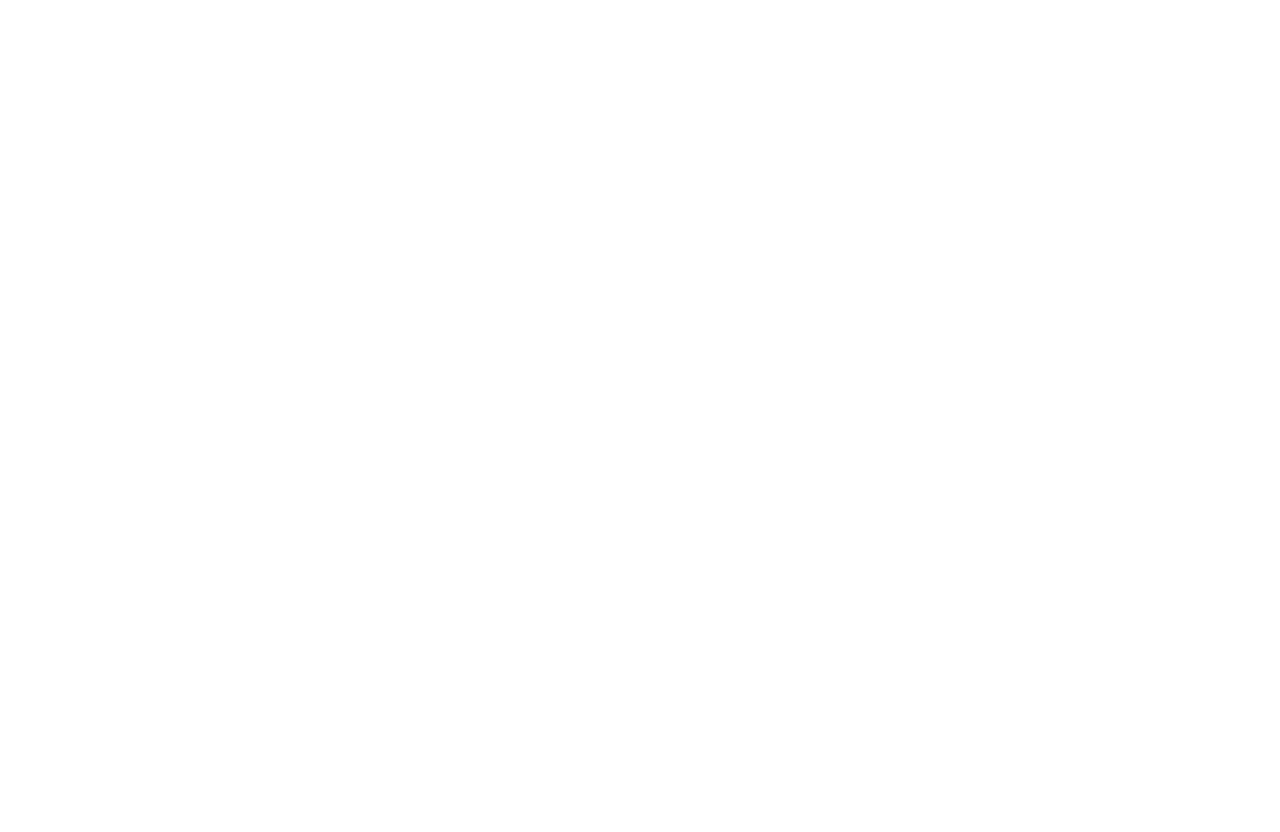
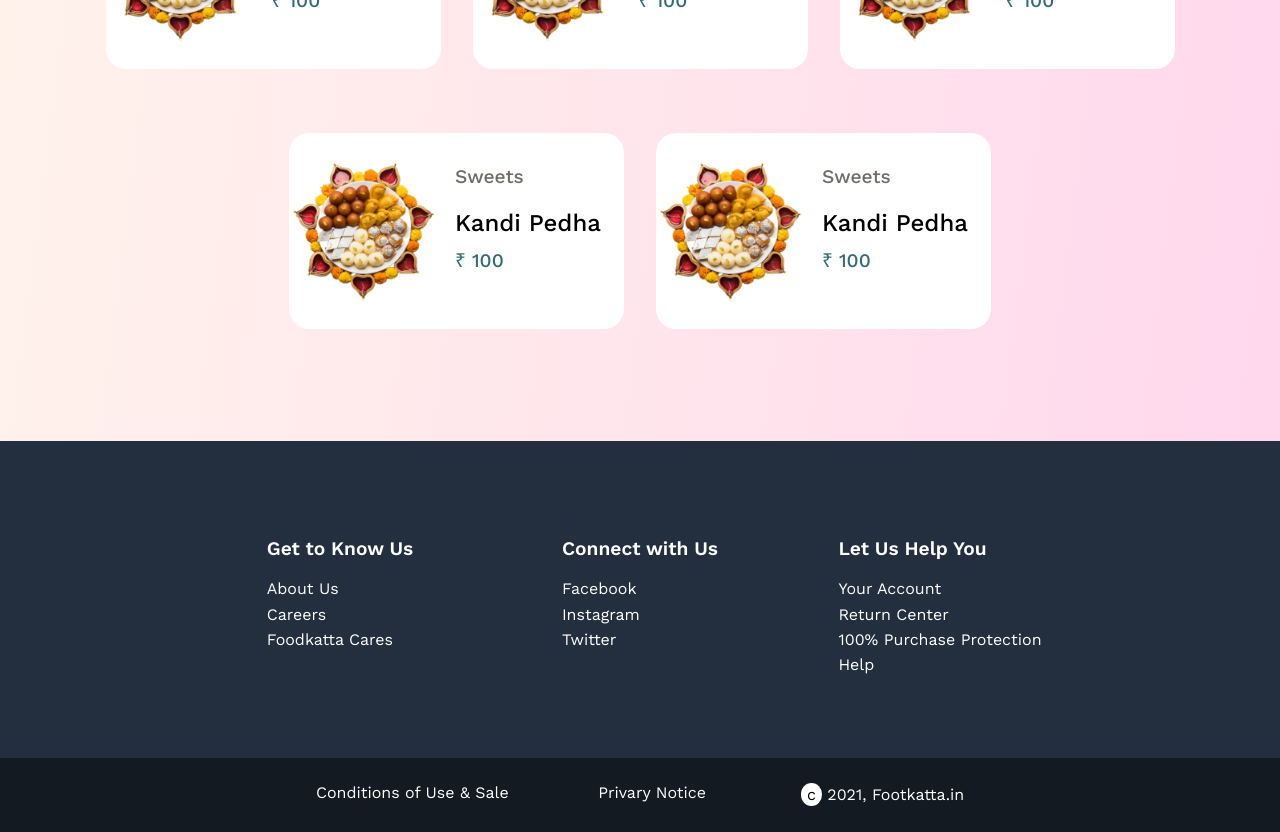
Before and after one commit to chaitanya360/food-katta-heroku, a React (Create React App) app: page / in a window 1280 px wide. Shown: the part 1540-2372 px from the top of the page. Before the commit the page ends 1437 px from the top, so only its background shows below. Built offline with nearby package versions, Linux system fonts and the light colour scheme.

Commit message:
added instal buy button, footer

```diff
--- a/src/Router.js
+++ b/src/Router.js
@@ -1,5 +1,6 @@
 import React from "react";
 import { HashRouter, Route, Routes } from "react-router-dom";
+import Footer from "./components/organisms/Footer";
 import Header from "./components/organisms/Header";
 import LandingPage from "./pages/LandingPage";
 import Login from "./pages/Login";
@@ -16,6 +17,7 @@
         <Route path="/register" element={<Register />} />
         <Route path="/seller-register" element={<SellerRegister />} />
       </Routes>
+      <Footer />
     </HashRouter>
   );
 }
--- a/src/components/molecules/ProductCard.jsx
+++ b/src/components/molecules/ProductCard.jsx
@@ -4,6 +4,7 @@
 function ProductCard(props) {
   return (
     <ProductCardStyle>
+      <div className="top">
         <div className="img-wrapper">
           <img src={`${process.env.PUBLIC_URL}/images/item1.png`} />
         </div>
@@ -16,10 +17,17 @@
               <img src={`${process.env.PUBLIC_URL}/images/icons/heart.svg`} />
             </div>
             <div className="btn">
-            <img src={`${process.env.PUBLIC_URL}/images/icons/cart-add.svg`} />
+              <img
+                src={`${process.env.PUBLIC_URL}/images/icons/cart-add.svg`}
+              />
+            </div>
+            <div className="btn">
+              <img src={`${process.env.PUBLIC_URL}/images/icons/eye.svg`} />
             </div>
           </div>
         </div>
+      </div>
+      <div className="buy-btn">Insta buy</div>
     </ProductCardStyle>
   );
 }
--- a/src/components/molecules/molecules.style.js
+++ b/src/components/molecules/molecules.style.js
@@ -138,16 +138,18 @@
 `;
 
 export const ProductCardStyle = styled.div`
+  position: relative;
   cursor: pointer;
   border-radius: 20px;
   margin: 1rem;
+  margin-bottom: 3rem;
   background: white;
-  width: 100%;
-  display: flex;
-  height: 230px;
-  align-items: center;
-  border: 1px solid transparent;
+  height: fit-content;
   transition: all 200ms;
+  .top {
+    display: flex;
+    align-items: center;
+  }
   .img-wrapper {
     width: 150px;
     height: 100%;
@@ -166,7 +168,7 @@
     flex-direction: column;
     font-size: 1.2rem;
     font-weight: 500;
-    padding: 2rem 1rem 0 1rem;
+    padding: 1rem 1rem 0 1rem;
     .category {
       color: #706c67;
       padding: 1rem 0;
@@ -215,6 +217,36 @@
     transform: scale(1.2);
   }
   :hover {
+    /* padding-bottom: 2rem; */
+    border-bottom-left-radius: 0;
+    border-bottom-right-radius: 0;
     box-shadow: 0px 0px 4px var(--clr-primary);
   }
+
+  :hover .buy-btn {
+    height: fit-content;
+    padding: 0.6rem 0.4rem;
+    border: 2px solid var(--clr-primary);
+  }
+
+  .buy-btn {
+    transition: 200ms linear;
+    position: absolute;
+    bottom: 0px;
+    transform: translateY(100%);
+    left: 0;
+    width: 100%;
+    background-color: var(--clr-primary);
+    color: white;
+    font-weight: 500;
+    line-height: 20px;
+    text-align: center;
+    height: 0;
+    overflow: hidden;
+    border-bottom-left-radius: 10px;
+    border-bottom-right-radius: 10px;
+    :hover {
+      opacity: 0.9;
+    }
+  }
 `;
--- a/src/components/organisms/BrowsProducts.jsx
+++ b/src/components/organisms/BrowsProducts.jsx
@@ -11,6 +11,10 @@
         <ProductCard />
         <ProductCard />
         <ProductCard />
+        <ProductCard />
+        <ProductCard />
+        <ProductCard />
+        <ProductCard />
       </div>
     </BrowseProductsStyle>
   );
--- /dev/null
+++ b/src/components/organisms/Footer.jsx
@@ -0,0 +1,46 @@
+import React from "react";
+import { FooterStyle } from "./organisms.style";
+
+function Footer(props) {
+  return (
+    <FooterStyle>
+      <div className="top">
+        <div className="item-wrapper">
+          <div className="item-body">
+            <div className="title">Get to Know Us</div>
+            <div className="item">About Us</div>
+            <div className="item">Careers</div>
+            <div className="item">Foodkatta Cares</div>
+          </div>
+        </div>
+        <div className="item-wrapper">
+          <div className="item-body">
+            <div className="title">Connect with Us</div>
+            <div className="item">Facebook</div>
+            <div className="item">Instagram</div>
+            <div className="item">Twitter</div>
+          </div>
+        </div>
+        <div className="item-wrapper">
+          <div className="item-body">
+            <div className="title">Let Us Help You</div>
+            <div className="item">Your Account</div>
+            <div className="item">Return Center</div>
+            <div className="item">100% Purchase Protection</div>
+            <div className="item">Help</div>
+          </div>
+        </div>
+      </div>
+      <div className="bottom">
+        <div className="item">Conditions of Use & Sale</div>
+        <div className="item">Privary Notice</div>
+        <div className="item">
+          <span>c</span>
+          2021, Footkatta.in
+        </div>
+      </div>
+    </FooterStyle>
+  );
+}
+
+export default Footer;
--- a/src/components/organisms/organisms.style.js
+++ b/src/components/organisms/organisms.style.js
@@ -162,10 +162,67 @@
 `;
 
 export const BrowseProductsStyle = styled.div`
-  padding: 2.4rem 0;
+  padding: 3.4rem 0;
+  padding-bottom: 3rem;
 
   .products {
     padding: 1rem 0;
     display: flex;
+    flex-wrap: wrap;
+    justify-content: center;
   }
 `;
+
+export const FooterStyle = styled.footer`
+  width: 100%;
+  background-color: #232f3e;
+  color: white;
+
+  .top {
+    display: flex;
+    padding: 5rem 0;
+    max-width: 900px;
+    margin: auto;
+    width: 100%;
+
+    .item-wrapper {
+      width: 100%;
+
+      .item-body {
+        width: fit-content;
+        margin: auto;
+      }
+      .title {
+        font-weight: 600;
+        font-size: 1.2rem;
+        padding: 1rem 0;
+      }
+
+      .item {
+        padding: 0.2rem 0;
+        font-weight: 100;
+      }
+    }
+  }
+
+  .bottom {
+    background-color: #131a22;
+    display: flex;
+    justify-content: center;
+    padding: 0.8rem 0;
+    .item {
+      margin: 0 2rem;
+      padding: 0.8rem;
+    }
+    span {
+      display: inline-block;
+      text-align: center;
+      background-color: white;
+      border-radius: 50%;
+      color: black;
+      padding: 0.1rem 0.4rem;
+      line-height: 20px;
+      margin: 0 5px;
+    }
+  }
+`;
```
Also changed, not shown: public/images/icons/eye.svg (added). Lines whose indentation alone changed are shown as unchanged.
